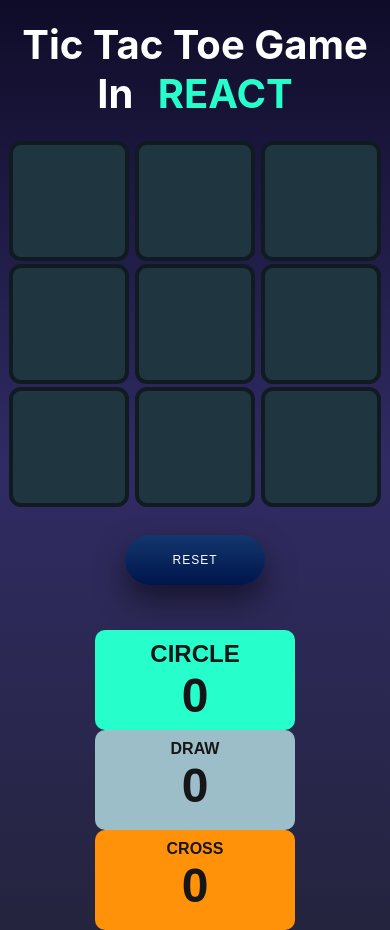
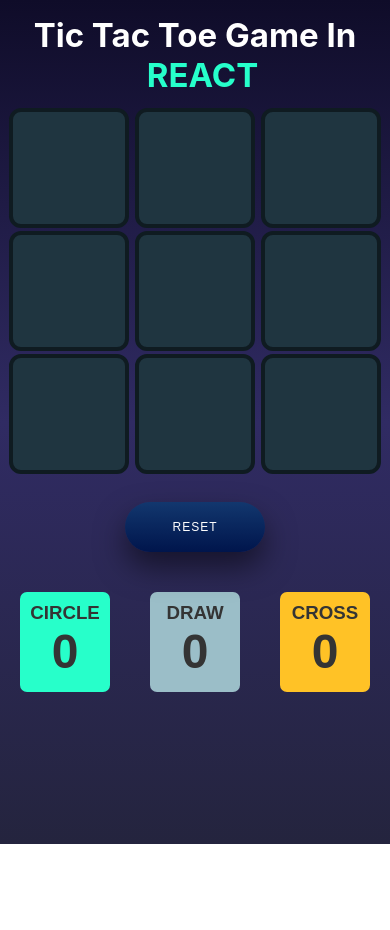
Before and after one commit to mohammedmuneesh1/Tic-Tac-Toe, a React (Create React App) app: page / in a window 390 px wide. After the commit the page ends 844 px from the top, so only its background shows below. Built offline with nearby package versions, Linux system fonts and the light colour scheme.

Commit message:
Design-Updated

```diff
--- a/src/Components/TicTacToe/TicTacToe.css
+++ b/src/Components/TicTacToe/TicTacToe.css
@@ -40,8 +40,10 @@
 }
 
 .title img {
-    height:50px;
-    margin-top:30px;
+    height:40px;
+    width:40px;
+    /* margin-top:30px; */
+    /* padding-top:50px; */
 }
 
 .reset {
@@ -57,7 +59,7 @@
     position: relative;
     box-shadow: 0 15px 30px rgba(0, 0, 0, 0.5);
     overflow: hidden;
-    margin: 25px 0px 25px;
+    margin: 25px 0px 20px;
 
   }
 
@@ -102,17 +104,20 @@
 /*RESULT SECTION START*/
 .result{
     display: flex;
-    justify-content: space-around;
-    flex-wrap: wrap;
-    margin-top:20px;
+    /* justify-content: space-around; */
+    /* flex-wrap: wrap; */
+    justify-content: center;
+
 }
 .circle-box , .draw-box , .cross-box{
-    width:200px;
+    width:150px;
     height:100px;
-    border-radius:10px;
-    color:#161618;
+    border-radius:7px;
+    color:#343434;
     font-family:sans-serif;
     padding-top:10px;
+    margin:20px 20px 20px 20px;
+
 }
 .circle-box span , .draw-box span , .cross-box span{
     font-weight: bolder;
@@ -121,16 +126,28 @@
 
 
 .circle-box{
-    background:#26ffcb;
+    background:rgba(39,255,202,255);
 }
 .draw-box{
     background:#9BBEC8;
 
 }
 .cross-box {
-background:#FF9209;
+background:rgba(255,194,38,255);
 }
 
 
 
 /*RESULT SECTION END */
+
+
+
+@media all and (max-width:600px){
+    .title{
+        font-size: 33px;
+        padding-top:15px;
+        margin-bottom:10px;
+
+    }
+
+}
--- a/src/Components/TicTacToe/TicTacToe.jsx
+++ b/src/Components/TicTacToe/TicTacToe.jsx
@@ -188,15 +188,15 @@
 
      <div className='result' >
         <div className='circle-box'>
-            <h2>CIRCLE</h2>
+            <h3>CIRCLE</h3>
             <span>{cwon}</span>
         </div>
         <div className='draw-box'>
-        <h4>DRAW</h4>
+        <h3>DRAW</h3>
             <span>{draw}</span>
         </div>
         <div className='cross-box'>
-        <h4>CROSS</h4>
+        <h3>CROSS</h3>
         <span>{crwon}</span>
 
         </div>
@@ -204,188 +204,3 @@
     </div>
   )
 }
-
-
-
-
-
-
-
-
-
-
-
-
-
-
-
-
-
-
-
-
-
-
-
-
-
-
-
-
-
-
-
-
-
-
-
-
-
-
-
-
-
-
-
-
-
-
-
-
-
-
-
-//SIMPLIFIED CODE THAT DONT HAVE DRAW CONDITION
-
-
-// import React, { useRef, useState } from 'react'
-// import './TicTacToe.css'
-// import circle from '../Assets/circle.png'
-// import cross from '../Assets/cross.png'
-// import userEvent from '@testing-library/user-event';
-
-// let data = ["","","","","","","","",""];   //this will act as a storage ;
-
-
-// export const TicTacToe = () => {
-//     let [count,setCount] = useState(0);
-//     let [cwon,setCwon] = useState(0);
-//     let [draw,setDraw] = useState(0);
-//     let [crwon,setCrwon] = useState(0);
-//     let [lock,setLock] = useState(false);
-//     let titleRef = useRef(null);
-//     const b1 = useRef();
-//     const b2 = useRef();
-//     const b3 = useRef();
-//     const b4 = useRef();
-//     const b5 = useRef();
-//     const b6 = useRef();
-//     const b7 = useRef();
-//     const b8 = useRef();
-//     const b9 = useRef();
-//     const brr = [b1,b2,b3,b4,b5,b6,b7,b8,b9];
-
-//     const toggle = (e,num)=>{
-//         if(lock) return 0;
-//         if(count%2 === 0) {
-//             e.target.innerHTML = `<img src='${cross}'>`;
-//             data[num] = "x";
-//             setCount(++count)
-//         }
-//         else{
-//             e.target.innerHTML =   `<img src='${circle}'>`;
-//             data[num]="o";
-//             setCount(++count);
-//         }
-//         chkWin();
-//     }
-
-// const chkWin = ()=>{
-//     if(data[0] === data[1] && data[1] === data[2] && data[2]!==""){
-//      won(data[2]);
-//     }
-//     else if (data[3] === data[4] && data[4] === data[5] && data[5]!==""){
-//      won(data[5]);
-
-//     }
-//     else if (data[6] === data[7] && data[7] === data[8] && data[8]!==""){
-//         won(data[8]);
-
-//        }
-//        else if (data[0] === data[3] && data[3] === data[6] && data[6]!==""){
-//         won(data[6]);
-
-//        }
-//        //data[]!=="" didnt give then , empty rows makes the condition true and run won function;
-//        else if (data[1] === data[4] && data[4] === data[7] && data[7]!==""){
-//         won(data[7]);
-
-//        }
-//        else if (data[2] === data[5] && data[5] === data[8] && data[8]!==""){
-//         won(data[8]);
-
-//        }
-//        else if (data[0] === data[4] && data[4] === data[8] && data[8]!==""){
-//         won(data[8]);
-
-//        }
-//        else if (data[0] === data[1] && data[1] === data[2] && data[2]!==""){
-//         won(data[2]);
-//        }
-//        else if (data[2] === data[4] && data[4] === data[6] && data[6]!==""){
-//         won(data[6]);
-//        }
-
-//     }
-
-//     const won = (winner)=>{
-//         setLock(true);
-//         if(winner === "x")
-//         {
-//             titleRef.current.innerHTML = `Congratulations: <img src='${cross}'> Won`;
-//         }
-//         else if(winner === "o"){
-//             titleRef.current.innerHTML =  `Congragulations: <img src='${circle}'> Won`
-//         }
-
-
-//     }
-
-//     const reset = ()=>{
-//         setLock(false);
-//          data = ["","","","","","","","",""];
-//         titleRef.current.innerHTML =`Tic Tac Toe Game In <span>React</span>`
-//         brr.map(value=>{
-//             value.current.innerHTML = ""
-//         })
-
-//     }
-
-
-
-//   return (
-//     <div className='container'>
-//         <h2 className='title' ref={titleRef}> Tic Tac Toe Game In <span>REACT</span></h2>
-//      <div className='board'>
-//    <div className="row1">
-//     <div className="boxes" onClick={(e)=>toggle(e,0)}       ref={b1} ></div>
-//     <div className="boxes"onClick={(e)=>toggle(e,1)}         ref={b2}></div>
-//     <div className="boxes" onClick={(e)=>toggle(e,2)}        ref={b3} ></div>
-//    </div>
-//    <div className="row2">
-//     <div className="boxes" onClick={(e)=>toggle(e,3)} ref={b4}></div>
-//     <div className="boxes" onClick={(e)=>toggle(e,4)} ref={b5}></div>
-//     <div className="boxes"  onClick={(e)=>toggle(e,5)}  ref={b6}></div>
-//    </div>
-//    <div className="row3">
-//     <div className="boxes"  onClick={(e)=>toggle(e,6)} ref={b7}></div>
-//     <div className="boxes" onClick={(e)=>toggle(e,7)}   ref={b8}></div>
-//     <div className="boxes" onClick={(e)=>toggle(e,8)} ref={b9}></div>
-//    </div>
-//      </div>
-
-
-//      <button className='reset' onClick={()=>reset()} >Reset</button>
-//     </div>
-//   )
-// }
```
